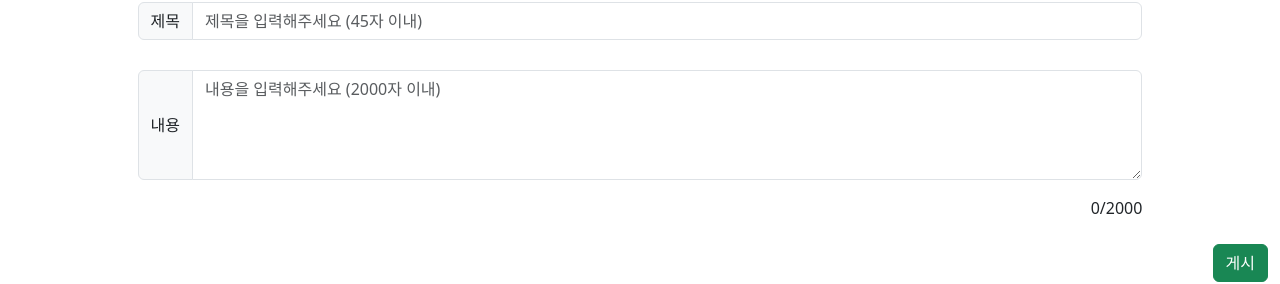
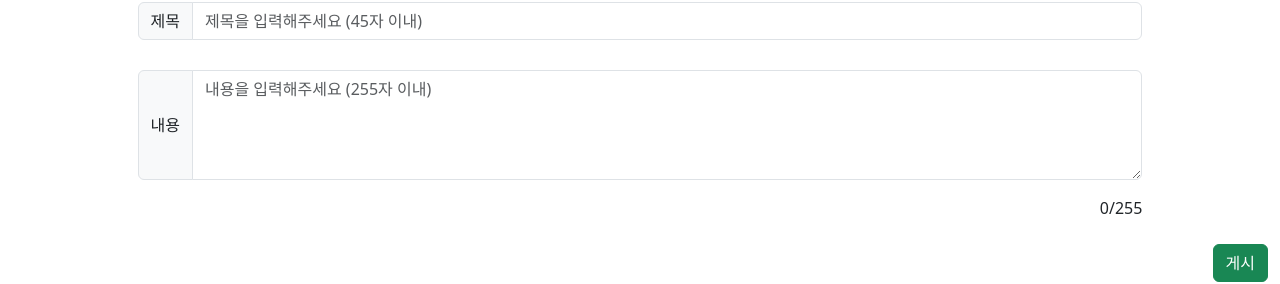
Before and after one commit to WebProject-Babos/FrontEnd, a React (Create React App) app: page /community/addPost in a window 1280 px wide. Shown: the part 164-448 px from the top of the page. Built offline with nearby package versions, Linux system fonts and the light colour scheme; no server answers.

Commit message:
커뮤니티 기초 기능 구현 완료

```diff
--- a/src/components/AddPost/AddPost.tsx
+++ b/src/components/AddPost/AddPost.tsx
@@ -82,14 +82,14 @@ export default function AddPost() {
             <InputGroup.Text>내용</InputGroup.Text>
             <Form.Control
               as="textarea"
-              placeholder="내용을 입력해주세요 (2000자 이내)"
+              placeholder="내용을 입력해주세요 (255자 이내)"
               rows={4}
               value={postContent}
               onChange={(event: React.ChangeEvent<HTMLTextAreaElement>) => {
                 setPostContent(event.target.value);
                 setContentLength(event.target.value.length);
               }}
-              maxLength={2000}
+              maxLength={255}
               required
             />
           </InputGroup>
@@ -97,7 +97,7 @@ export default function AddPost() {
             className="text-end mr-4"
             style={{ width: "80%", margin: "0 auto" }}
           >
-            {contentLength}/2000
+            {contentLength}/255
           </div>
 
           <div className="d-flex justify-content-end mt-4 mr-3">
--- a/src/components/CommunityPostView/CommunityPostView.tsx
+++ b/src/components/CommunityPostView/CommunityPostView.tsx
@@ -76,7 +76,10 @@ export default function CommunityPostView() {
     try {
       setIsLoading(true);
       const postResponse = await axios.get(`${apiUrl}/posts/${postId}`);
+      const getLikedStatus = await axios.get(`${apiUrl}/posts/${postId}/isLiked`, { headers: { Authorization: `${authToken}` } });
       setPost(postResponse.data.posts[0]);
+      setIsLiked(getLikedStatus.data.liked);
+      console.log(isLiked);
 
       const commentsResponse = await axios.get(
         `${apiUrl}/posts/${postId}/comments`
@@ -84,7 +87,6 @@ export default function CommunityPostView() {
       setComments(commentsResponse.data.comments);
 
       setLikeCount(postResponse.data.posts[0].likeCount);
-      setIsLiked(postResponse.data.posts[0].liked);
       setIsLoading(false);
     } catch (error) {
       console.error("Error fetching post and comments:", error);
@@ -108,6 +110,7 @@ export default function CommunityPostView() {
         { headers: { Authorization: `${authToken}` } }
       );
       setNewComment("");
+      alert("Success!");
       fetchPostAndComments(); // Refresh comments
     } catch (error) {
       console.error("Error posting comment:", error);
```
